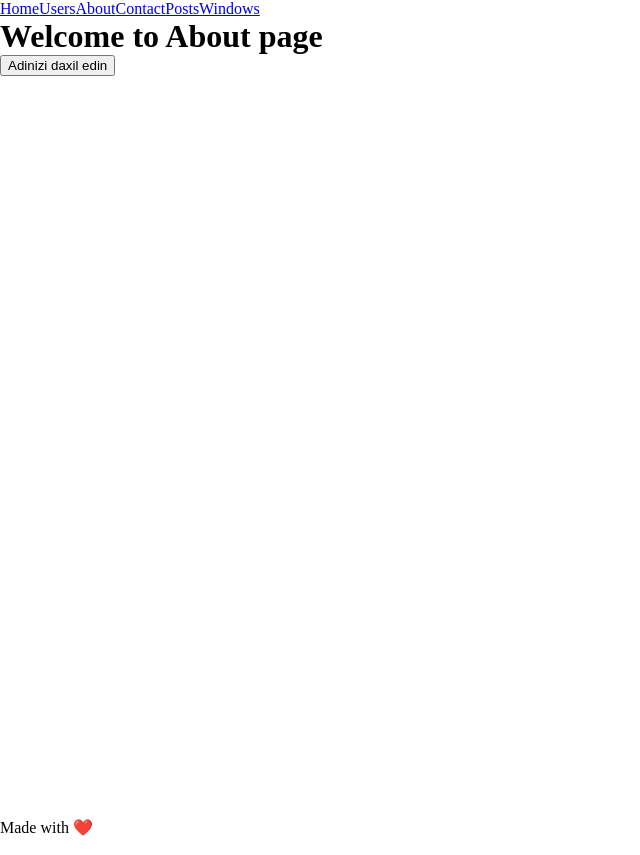
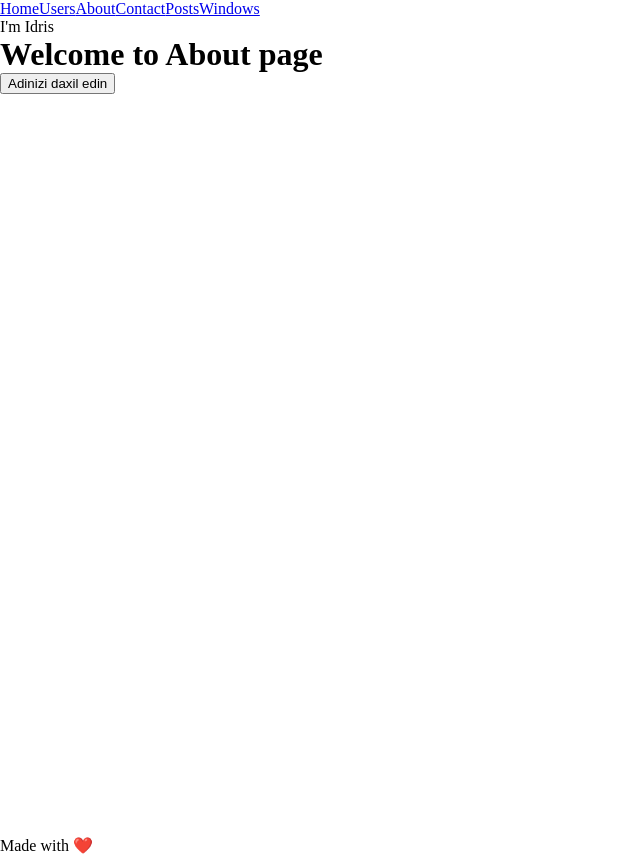
Before and after one commit to IdrisVeli1987/idris-react, a React (Create React App) app: page /about in a window 1280 px wide. Shown: the whole page, without its empty margins (0-640 px from the left). Built offline with nearby package versions, Linux system fonts and the light colour scheme.

Commit message:
add DataContext

```diff
--- a/src/components/PageContainer/index.jsx
+++ b/src/components/PageContainer/index.jsx
@@ -1,4 +1,10 @@
+import { useContext } from "react";
+import { DataContext } from "../../context/DataContext";
+
 export const PageContainer = ({ children }) => {
+
+  const obj = useContext(DataContext)
+
   return (
     <>
       <nav>
@@ -8,6 +14,7 @@ export const PageContainer = ({ children }) => {
         <a href="/contact">Contact</a>
         <a href="/posts">Posts</a>
         <a href="/windows">Windows</a>
+        <p>I'm {obj.name}</p>
       </nav>
 
       <main>{children}</main>
--- /dev/null
+++ b/src/context/DataContext.jsx
@@ -0,0 +1,13 @@
+import { createContext } from "react";
+
+let human = {
+  age: 35,
+  name: "Idris",
+};
+export const DataContext = createContext({});
+
+export const DataContextProvider = ({ children }) => {
+  return <DataContext.Provider value={human}>
+    {children}
+     </DataContext.Provider>;
+};
--- a/src/index.jsx
+++ b/src/index.jsx
@@ -3,11 +3,14 @@ import ReactDOM from "react-dom/client";
 import App from "./App";
 import "./style.css";
 import { BrowserRouter } from "react-router-dom";
+import { DataContextProvider } from "./context/DataContext";
 
 const root = ReactDOM.createRoot(document.getElementById("root"));
 
 root.render(
-  <BrowserRouter>
-    <App />
-  </BrowserRouter>
+  <DataContextProvider>
+    <BrowserRouter>
+      <App />
+    </BrowserRouter>
+  </DataContextProvider>
 );
```
